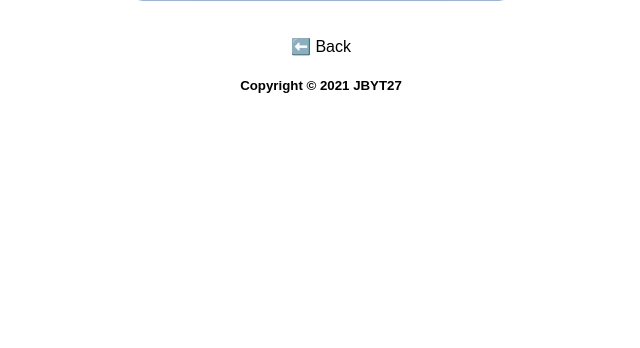
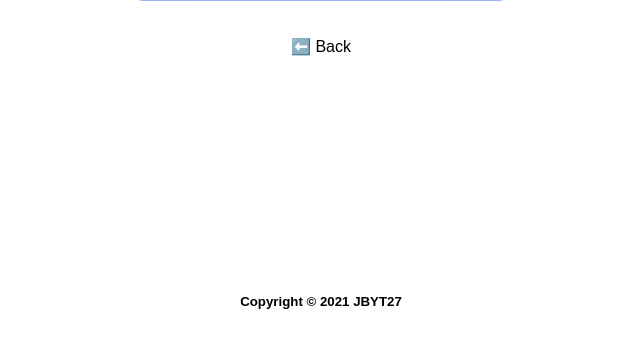
Before and after one commit to kokonut27/GitHub-User-Search, a Flask app: page /search in a window 1280 px wide. Shown: the part 410-758 px from the top of the page, without its empty margins (319-959 px from the left). Run offline with Flask 2, Linux system fonts and the light colour scheme; some web fonts are replaced.

Commit message:
Update footer

```diff
--- a/static/styles.css
+++ b/static/styles.css
@@ -75,10 +75,6 @@ input, button {
   box-shadow: 10px 10px 20px 0px rgba(0,0,0,0.75);
 }
 
-.footer {
-  bottom: 0;
-}
-
 /* trashed as of right now
 .container {
   position: relative;
--- a/templates/base.html
+++ b/templates/base.html
@@ -28,6 +28,9 @@
 
     {% block content %}{% endblock %}
 
-    <h5 class="footer">Copyright &copy 2021 JBYT27</h5>
+    <br><br><br><br><br><br><br><br><br><br><br><br><br>
+    <footer>
+      <h5>Copyright &copy 2021 JBYT27</h5>
+    </footer>
   </body>
 </html>
```
Also changed, not shown: 1 other file.
